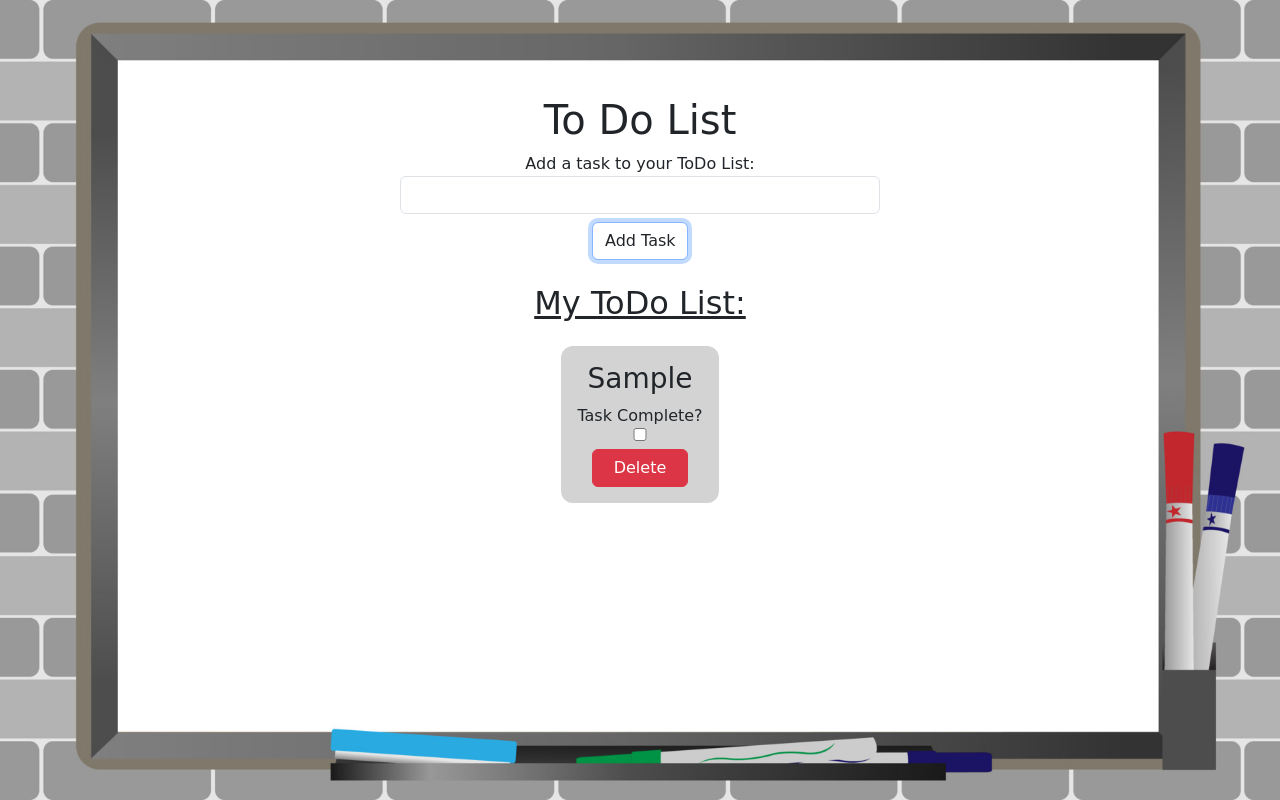
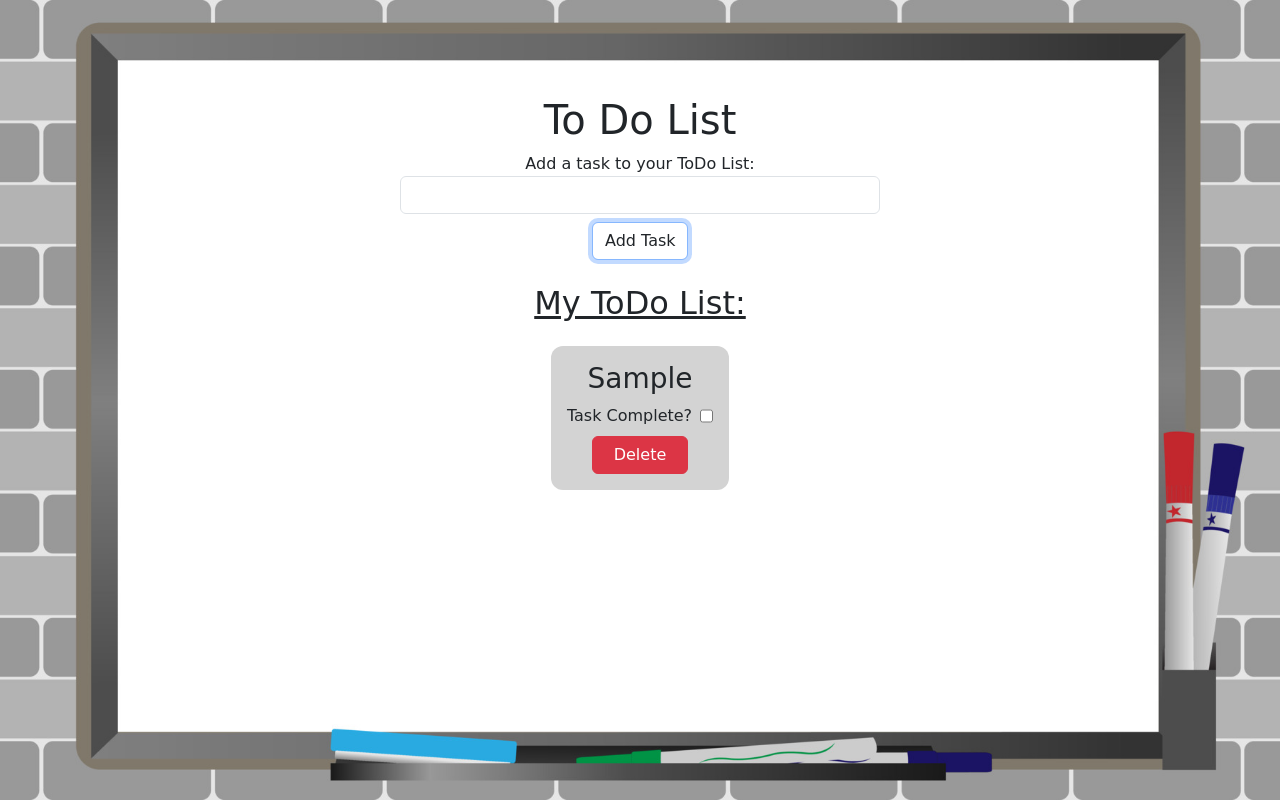
Before and after one commit to friendly-misanthrope/Dojo-ToDo_List, a React (Create React App) app: page / in a window 1280 px wide. Both pictures are taken after typing "Sample" into the empty fields and a click on the input "Add Task". Built offline with nearby package versions, Linux system fonts and the light colour scheme.

Commit message:
Added handler to toggle isComplete and display tasks accordingly. Added Comments.

```diff
--- a/src/components/DisplayToDos.css
+++ b/src/components/DisplayToDos.css
@@ -4,7 +4,7 @@
 
 .all-todos {
   display: flex;
-  max-width: 40rem;
+  max-width: 50rem;
   flex-wrap: wrap;
   justify-content: space-around;
   margin: 0 auto;
@@ -27,3 +27,16 @@
 h2 {
   text-decoration: underline;
 }
+
+.complete {
+  display: flex;
+  margin: 0 auto;
+}
+
+.complete > input {
+  margin-left: 0.5rem;
+}
+
+.is-complete {
+  text-decoration: line-through;
+}
--- a/src/components/DisplayToDos.jsx
+++ b/src/components/DisplayToDos.jsx
@@ -4,24 +4,44 @@ const DisplayToDos = (props) => {
 
   const {allToDos, setAllToDos} = props
 
+  const toggleComplete = (todo) => {
+    const updatedTaskList = allToDos.map((thisTodo) => {
+      if (thisTodo === todo) {
+        thisTodo.isComplete = !thisTodo.isComplete
+      }
+      return thisTodo
+    })
+    setAllToDos(updatedTaskList)
+  }
+
   return (
     <div className="container">
-      <h2>My ToDo List:</h2>
+      {
+        allToDos.length > 0 ?
+        <h2>My ToDo List:</h2>
+        : null
+      }
+
       <div className="all-todos">
         {
           allToDos.map((item, index) => (
-            <div className="each-todo-container">
-              <div key={index} className="one-todo">
-                <h3 className="task-content">{item.content}</h3>
-                <span>Task Complete?</span><input type="checkbox" />
+            <div key={index} className="each-todo-container">
+              <div className="one-todo">
+                {
+                  item.isComplete ?
+                  <h3 className="task-content is-complete">{item.content}</h3>
+                  : <h3 className="task-content">{item.content}</h3>
+                }
+                <div className="complete">
+                  <span>Task Complete?</span>
+                  <input type="checkbox" checked={item.isComplete} onClick={() => toggleComplete(item)} />
+                </div>
                 <button className="btn btn-danger">Delete</button>
               </div>
             </div>
           ))
         }
       </div>
-
-
     </div>
   );
 }
```
